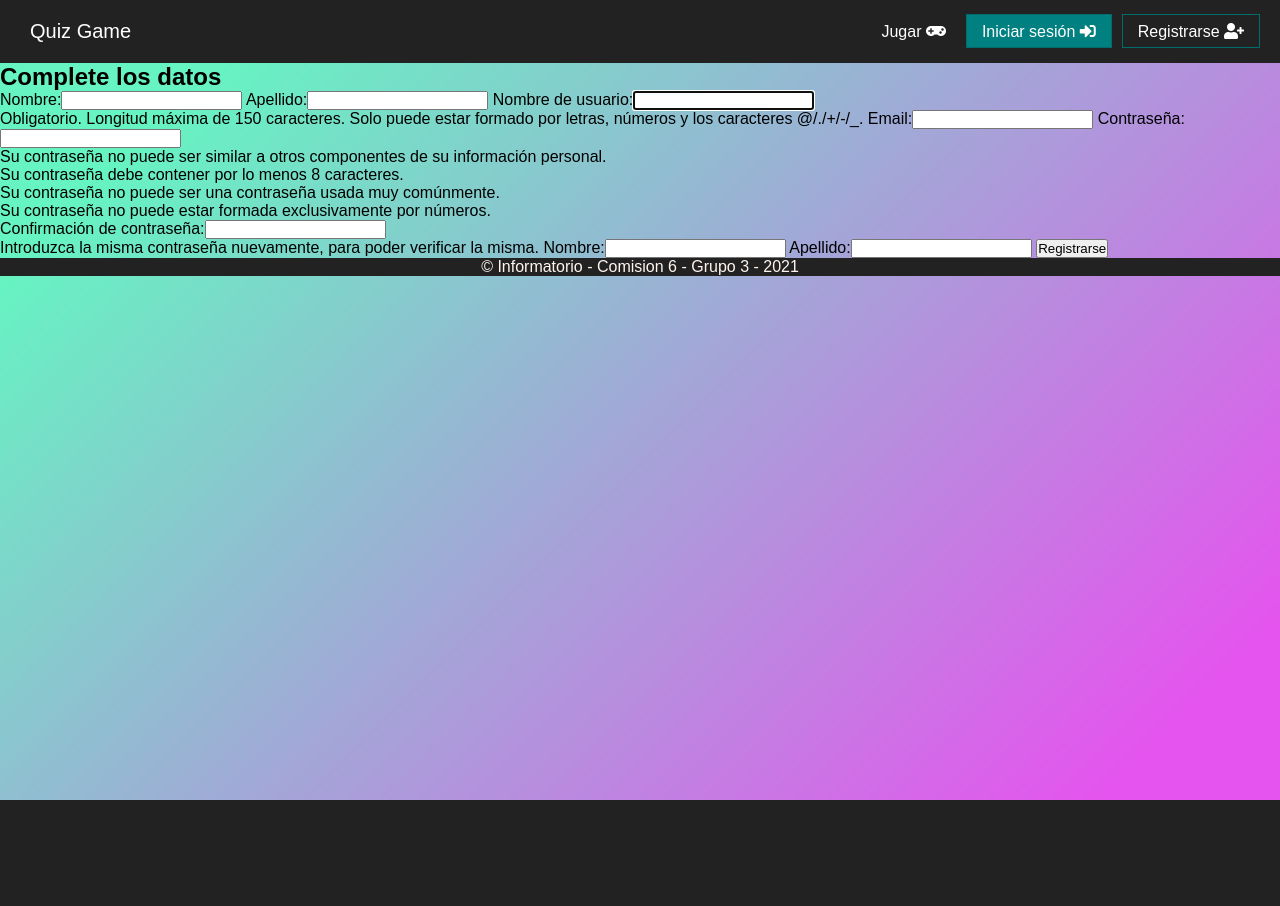
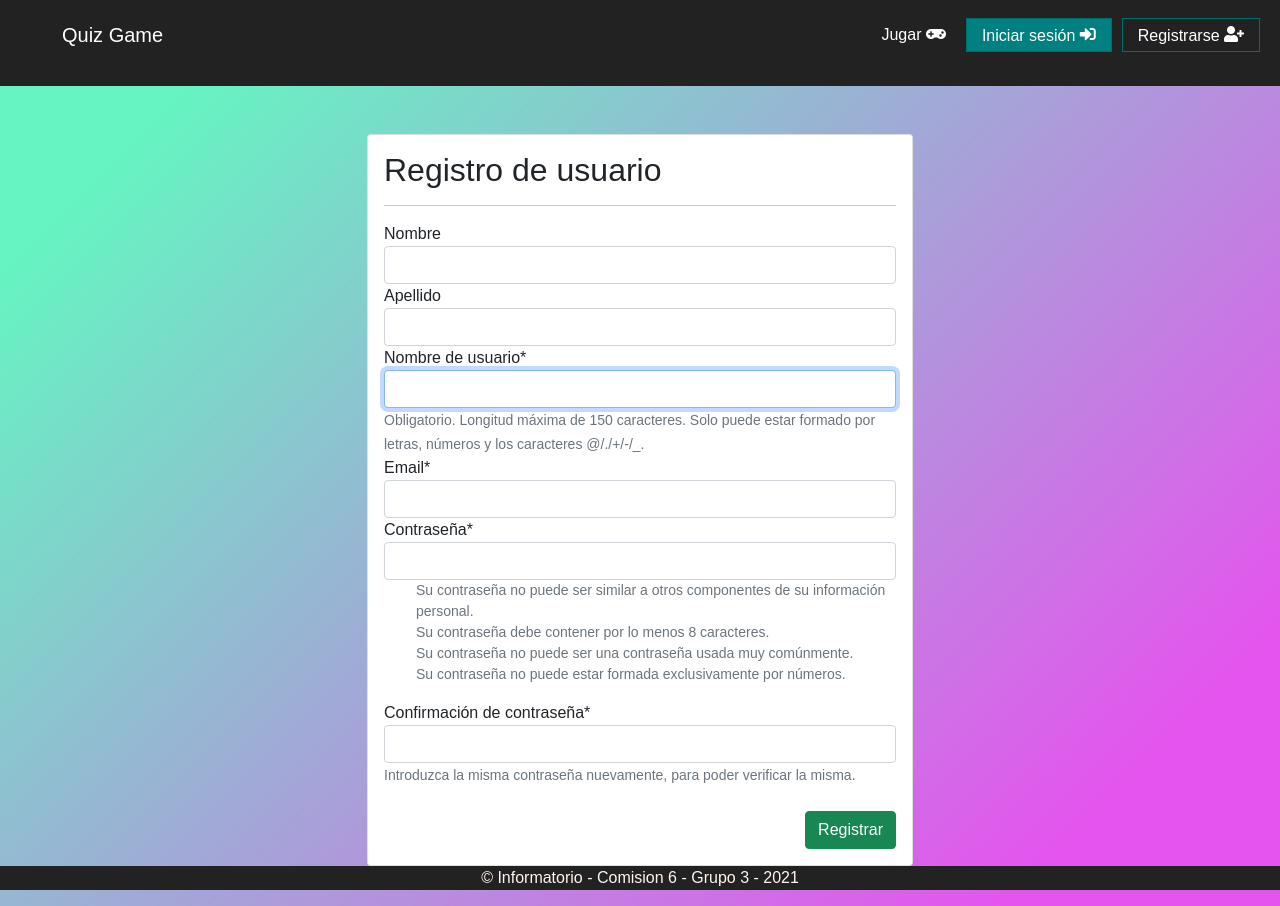
Before and after one commit to MadeleinGallardo/Informatorio-Quiz, a Django app: page /registro/ in a window 1280 px wide. Before the commit the page ends 800 px from the top, so only its background shows below. Run offline with Django 3.2, Linux system fonts and the light colour scheme; some libraries are stand-ins or nearby versions.

Commit message:
medificacion del formulario de login y registro

```diff
--- a/Quiz/settings.py
+++ b/Quiz/settings.py
@@ -42,7 +42,10 @@ INSTALLED_APPS = [
     'django.contrib.messages',
     'django.contrib.staticfiles',
     'preguntas',
+    'crispy_forms',
 ]
+
+CRISPY_TEMPLATE_PACK = 'bootstrap4'
 
 MIDDLEWARE = [
     'django.middleware.security.SecurityMiddleware',
--- a/preguntas/forms.py
+++ b/preguntas/forms.py
@@ -27,8 +27,6 @@ class ElegirInlineFormset(forms.BaseInlineFormSet):
 #registrarse
 class RegistroFormulario(UserCreationForm):
     email = forms.EmailField(required= True)
-    nombre = forms.CharField( max_length= 30, required=True)
-    apellido = forms.CharField(max_length= 30, required= True)
 
     class Meta:
         model = User
--- a/static/css/style.css
+++ b/static/css/style.css
@@ -149,6 +149,7 @@ footer{
     background: #222;
     font-family: sans-serif;
     text-align: center;
+
 }
 
 footer>p{
--- a/templates/base.html
+++ b/templates/base.html
@@ -8,6 +8,7 @@
     <meta name="viewport" content="width=device-width, initial-scale=1.0">
 
     <title>{% block title %} {% endblock %}</title>
+    <link href="https://cdn.jsdelivr.net/npm/bootstrap@5.1.0/dist/css/bootstrap.min.css" rel="stylesheet" integrity="sha384-KyZXEAg3QhqLMpG8r+8fhAXLRk2vvoC2f3B09zVXn8CA5QIVfZOJ3BCsw2P0p/We" crossorigin="anonymous">
     <link rel="stylesheet" href="{% static 'css/style.css' %}">
     <script src="{% static 'js/script.js'%}"></script>
     <link rel="stylesheet" href="https://use.fontawesome.com/releases/v5.15.4/css/all.css" integrity="sha384-DyZ88mC6Up2uqS4h/KRgHuoeGwBcD4Ng9SiP4dIRy0EXTlnuz47vAwmeGwVChigm" crossorigin="anonymous">
@@ -47,6 +48,7 @@
           </nav>
     </header>
 
+
         {% block content %}
 
         {% endblock %}
--- a/templates/registration/registro.html
+++ b/templates/registration/registro.html
@@ -5,11 +5,32 @@
 
 
 {% block content %}
-    <h2>Complete los datos</h2>
-    <form action="" method = 'POST'>
-        {% csrf_token %}
-        {{ form }}
-        <input type="submit" value="Registrarse">
+{% load crispy_forms_tags %}
 
-    </form>
+    <div class="container">
+        <br>
+        <br>
+
+        <div class="row">
+            <div class="col-12 col-md-6 offset-md-3">
+                <div class="card">
+                    <div class="card-body">
+                        <h2>Registro de usuario</h2>
+                        <hr>
+                        <form action="" method = "post">
+                            {% csrf_token %}
+                            {{ form | crispy }}
+                            <br>
+
+                            <div class="d-grid gap-2 d-md-flex justify-content-md-end">
+
+                                <input type="submit" value="Registrar" class="btn btn-success float-right">
+                            </div>
+
+                        </form>
+                    </div>
+                </div>
+            </div>
+        </div>
+    </div>
 {% endblock %}
```
Also changed, not shown: templates/registration/login.html (+24 -6 lines).
